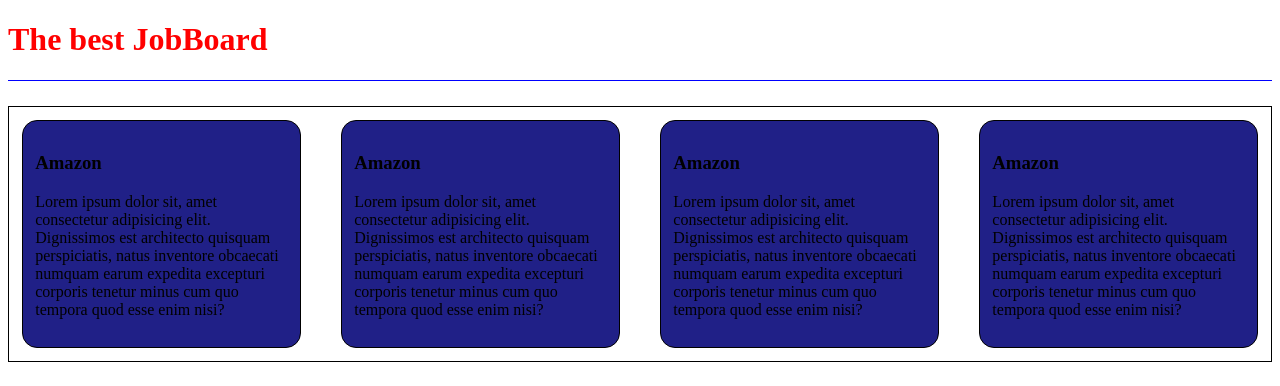
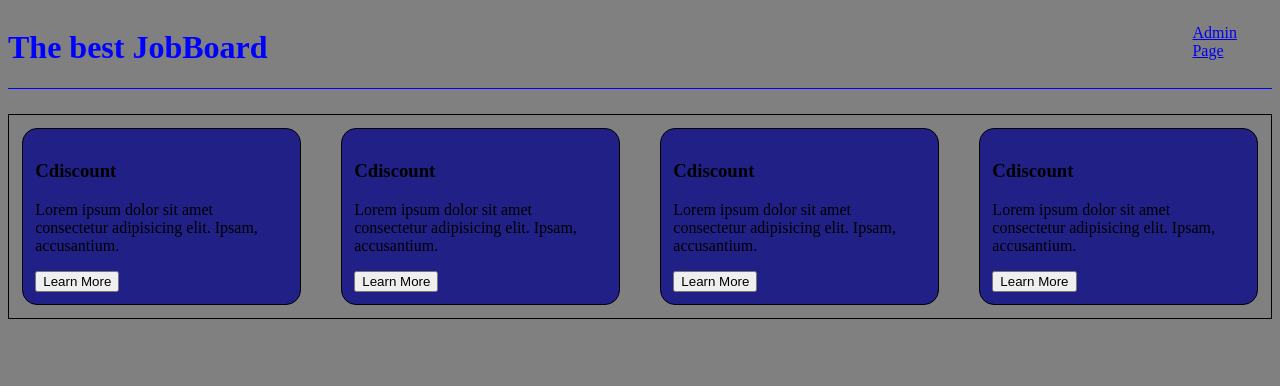
Before and after one commit to pierremorinv/jobBoard, a plain HTML site: page front-end/index.html in a window 1280 px wide. Drawn offline with Linux system fonts and the light colour scheme.

Commit message:
create files.html and structure of the css

```diff
--- a/front-end/index.html
+++ b/front-end/index.html
@@ -10,12 +10,21 @@
     <main>
       <header>
         <div><h1>The best JobBoard</h1></div>
-        <nav></nav>
+        <nav> <ul><li> <a href="admin.html">Admin Page</a></li>
       </header>
       <section class="advertisements-section">
-        <article class="advertisements-article"><div class="advertisements-title"><h3>Amazon</h3></div> <div class="advertisements-content"> <p>Lorem ipsum dolor sit, amet consectetur adipisicing elit. Dignissimos est architecto quisquam perspiciatis, natus inventore obcaecati numquam earum expedita excepturi corporis tenetur minus cum quo tempora quod esse enim nisi?</p> </div></article>
-        <article class="advertisements-article"><div class="advertisements-title"><h3>Amazon</h3></div> <div class="advertisements-content"> <p>Lorem ipsum dolor sit, amet consectetur adipisicing elit. Dignissimos est architecto quisquam perspiciatis, natus inventore obcaecati numquam earum expedita excepturi corporis tenetur minus cum quo tempora quod esse enim nisi?</p> </div></article>
-        <article class="advertisements-article"><div class="advertisements-title"><h3>Amazon</h3></div> <div class="advertisements-content"> <p>Lorem ipsum dolor sit, amet consectetur adipisicing elit. Dignissimos est architecto quisquam perspiciatis, natus inventore obcaecati numquam earum expedita excepturi corporis tenetur minus cum quo tempora quod esse enim nisi?</p> </div></article>
-        <article class="advertisements-article"><div class="advertisements-title"><h3>Amazon</h3></div> <div class="advertisements-content"> <p>Lorem ipsum dolor sit, amet consectetur adipisicing elit. Dignissimos est architecto quisquam perspiciatis, natus inventore obcaecati numquam earum expedita excepturi corporis tenetur minus cum quo tempora quod esse enim nisi?</p> </div></article>
+        <article class="advertisements-article"><h3>Cdiscount</h3>
+           <div class="advertisements-content"> <p>Lorem ipsum dolor sit amet consectetur adipisicing elit. Ipsam, accusantium.</p> <button type="button" id="button">Learn More</button> </div>
+        </article>
+        <article class="advertisements-article"><h3>Cdiscount</h3>
+          <div class="advertisements-content"> <p>Lorem ipsum dolor sit amet consectetur adipisicing elit. Ipsam, accusantium.</p> <button type="button" id="button">Learn More</button> </div>
+        </article>
+        <article class="advertisements-article"><h3>Cdiscount</h3>
+         <div class="advertisements-content"> <p>Lorem ipsum dolor sit amet consectetur adipisicing elit. Ipsam, accusantium.</p> <button type="button" id="button">Learn More</button> </div>
+        </article>
+        <article class="advertisements-article"><h3>Cdiscount</h3>
+          <div class="advertisements-content"> <p>Lorem ipsum dolor sit amet consectetur adipisicing elit. Ipsam, accusantium.</p> <button type="button" id="button">Learn More</button> </div>
+        </article>
+
         </section>
 </html>
--- /dev/null
+++ b/front-end/scss/Directory/layout/header.scss
@@ -0,0 +1,15 @@
+header {
+  display: flex;
+  justify-content: space-between;
+  color: blue;
+  border-bottom: 1px solid blue;
+  margin-bottom: 2%;
+  ul {
+    padding: 0%;
+    display: flex;
+    li {
+      margin-right: 1%;
+      list-style: none;
+    }
+  }
+}
--- /dev/null
+++ b/front-end/scss/Directory/pages/home.scss
@@ -0,0 +1,21 @@
+.advertisements-section {
+  display: flex;
+  flex-wrap: wrap;
+  justify-content: space-between;
+  border: 1px solid black;
+  .advertisements-article {
+    border-radius: 15px;
+    margin: 1%;
+    width: 20%;
+    padding: 1%;
+    border: 1px solid black;
+    -webkit-border-radius: 15px;
+    -moz-border-radius: 15px;
+    -ms-border-radius: 15px;
+    -o-border-radius: 15px;
+    background-color: rgb(32, 32, 135);
+  }
+  :hover {
+    background-color: rgb(55, 48, 94);
+  }
+}
--- a/front-end/scss/index.scss
+++ b/front-end/scss/index.scss
@@ -1,24 +1,7 @@
-@import "./layout/header.scss";
+@import "./Directory/pages/home.scss";
+@import "./Directory/layout/header.scss";
+@import "./Directory/layout/footer.scss";
+
 body {
-  .advertisements-section {
-    display: flex;
-    flex-wrap: wrap;
-    justify-content: space-between;
-    border: 1px solid black;
-    .advertisements-article {
-      border-radius: 15px;
-      margin: 1%;
-      width: 20%;
-      padding: 1%;
-      border: 1px solid black;
-      -webkit-border-radius: 15px;
-      -moz-border-radius: 15px;
-      -ms-border-radius: 15px;
-      -o-border-radius: 15px;
-      background-color: rgb(32, 32, 135);
-    }
-    :hover {
-      background-color: white;
-    }
-  }
+  background-color: grey;
 }
--- a/front-end/scss/layout/header.scss
+++ /dev/null
@@ -1,5 +0,0 @@
-header {
-  color: red;
-  border-bottom: 1px solid blue;
-  margin-bottom: 2%;
-}
```
Also changed, not shown: front-end/admin.html (added, +20 -0 lines), front-end/update-account.html (added, +15 -0 lines), front-end/scss/Directory/layout/footer.scss (added), front-end/scss/Directory/pages/admin.scss (added), front-end/scss/Directory/utils/animation.scss (added), front-end/scss/Directory/utils/mixin.scss (added), front-end/scss/Directory/utils/variables.scss (added), front-end/style.css, 1 other file.
